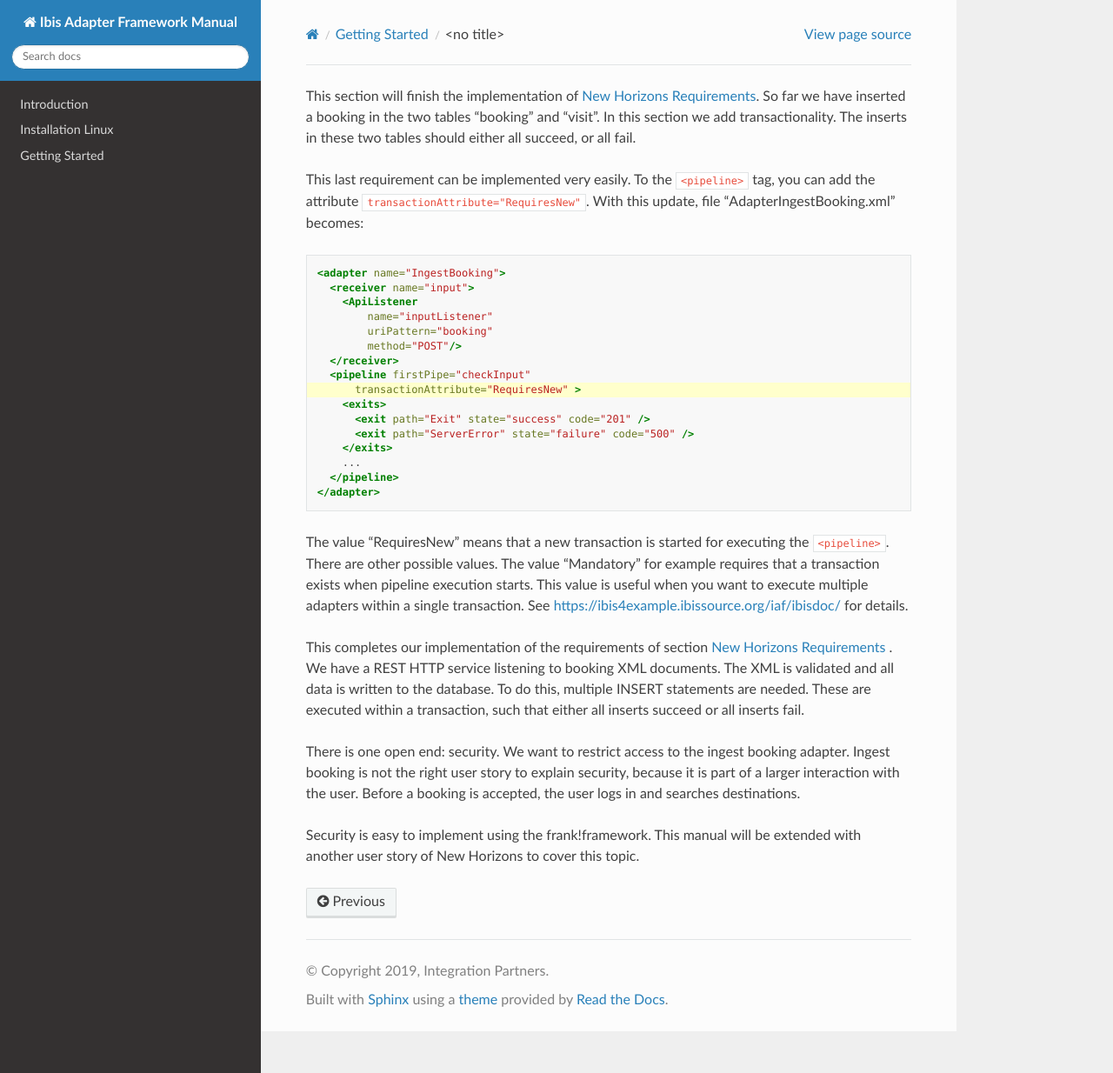
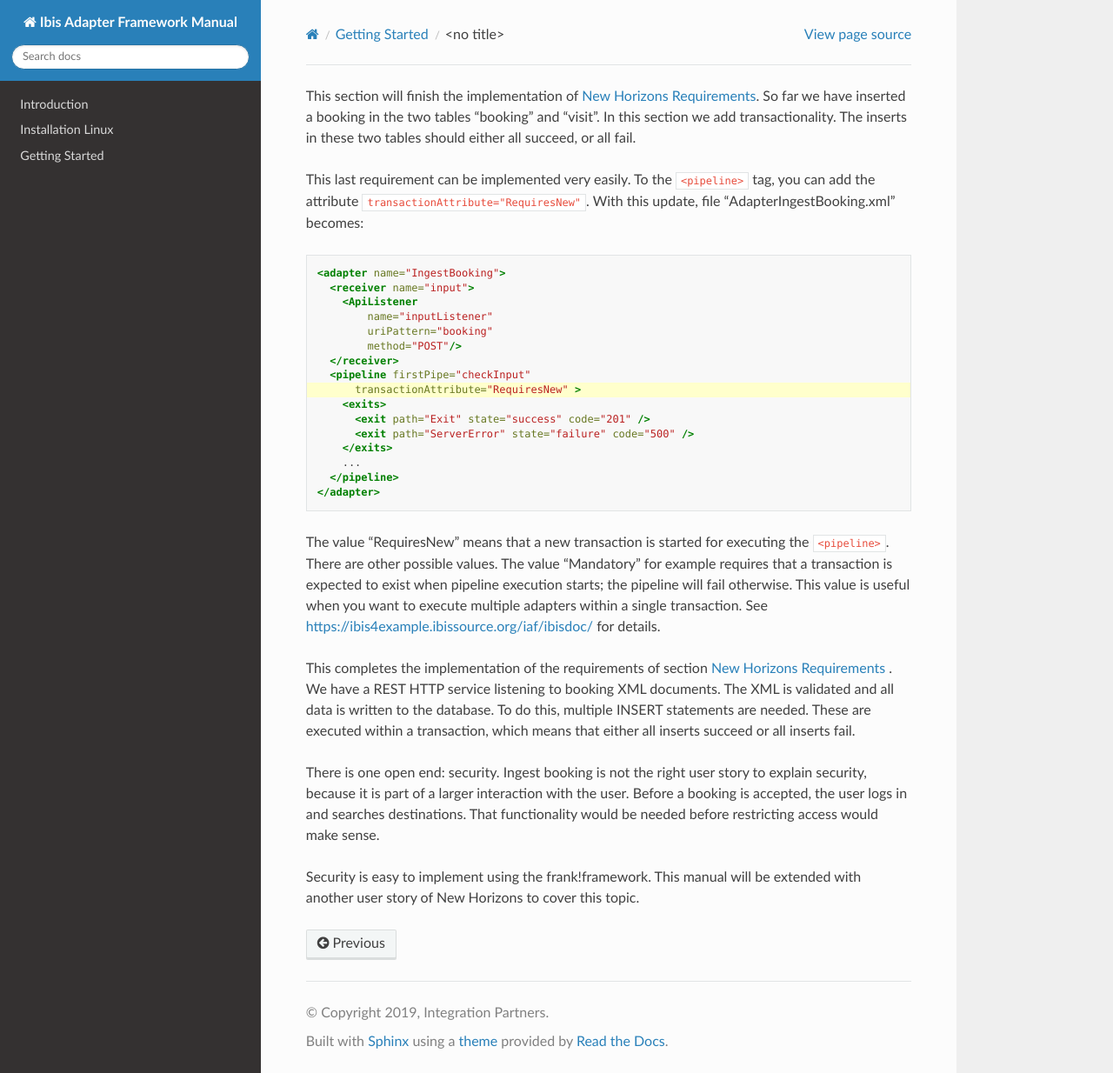
Before and after one commit to frankframework/frank-manual, a Sphinx documentation site: the page built from docs/source/horizonTransactions.rst, in a window 1280 px wide and 1234 px high. Shown: the whole window at 87% size. Built offline with Sphinx 7.4.7 and the Read the Docs theme 2.0.0, drawn with Linux system fonts in a browser that asks for light colours.

Commit message:
Improve transactionality section

```diff
--- a/docs/source/horizonTransactions.rst
+++ b/docs/source/horizonTransactions.rst
@@ -33,22 +33,23 @@ file "AdapterIngestBooking.xml" becomes:
 The value "RequiresNew" means that a new transaction is started
 for executing the ``<pipeline>``. There are other possible values.
 The value "Mandatory" for example requires that a transaction
-exists when pipeline execution starts. This value is useful when
+is expected to exist when pipeline execution starts; the pipeline
+will fail otherwise. This value is useful when
 you want to execute multiple adapters within a single transaction.
 See https://ibis4example.ibissource.org/iaf/ibisdoc/ for details.
 
-This completes our implementation of the requirements of section
+This completes the implementation of the requirements of section
 :ref:`horizonsInterfaces` . We have a REST HTTP service listening
 to booking XML documents. The XML is validated and all data
 is written to the database. To do this, multiple INSERT
 statements are needed. These are executed within a transaction,
-such that either all inserts succeed or all inserts fail.
+which means that either all inserts succeed or all inserts fail.
 
-There is one open end: security. We want to restrict access to
-the ingest booking adapter. Ingest booking is not the right user
+There is one open end: security. Ingest booking is not the right user
 story to explain security, because it is part of a larger interaction
 with the user. Before a booking is accepted, the user logs in and
-searches destinations.
+searches destinations. That functionality would be needed before
+restricting access would make sense.
 
 Security is easy to implement using the frank!framework. This manual will be extended with another
 user story of New Horizons to cover this topic.
```
